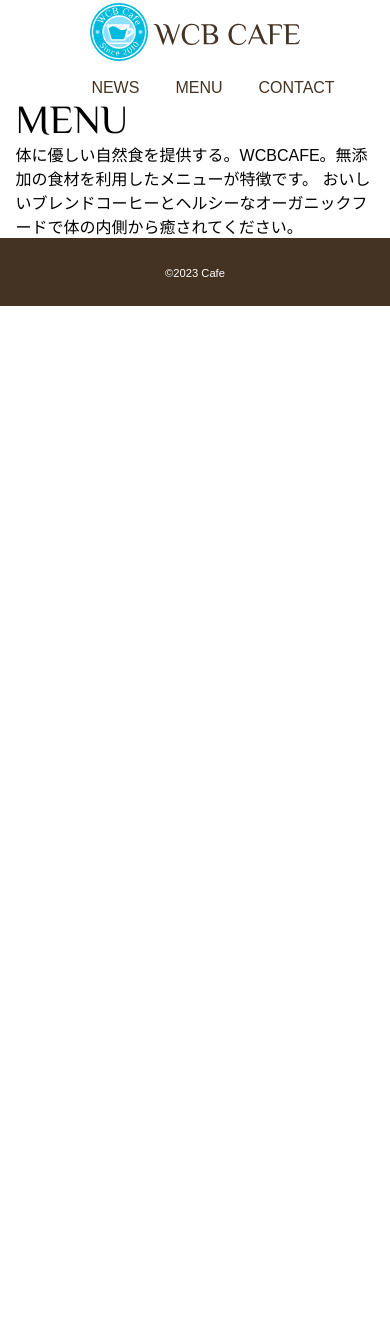
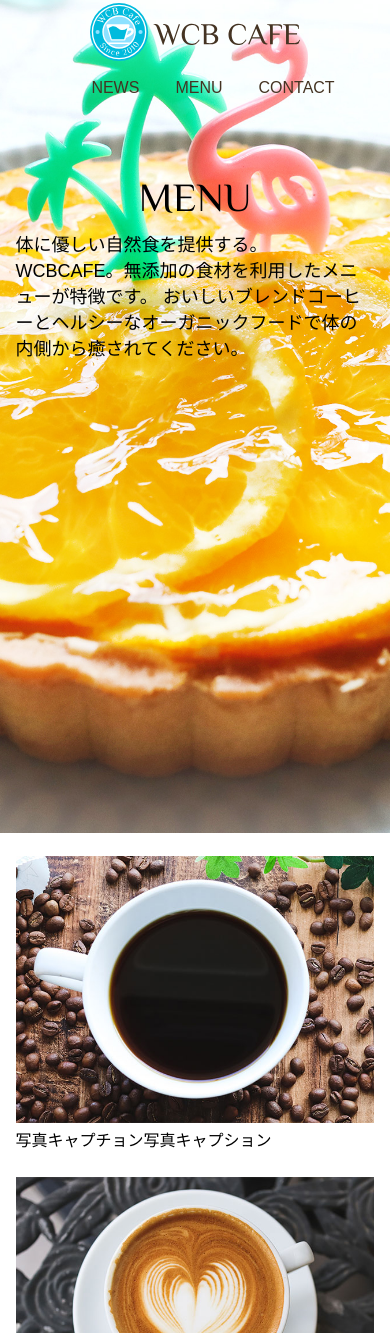
Before and after one commit to OKUDAYUKI08/Webpractice, a plain HTML site: page fullscrendemo/menu.html in a window 390 px wide. Shown: the part 11-1344 px from the top of the page. Before the commit the page ends 844 px from the top, so only its background shows below. Drawn offline with Linux system fonts and the light colour scheme; some packages are replaced by stand-ins of ours.

Commit message:
gridでアイテムを表示する方法について学びました

```diff
--- a/fullscrendemo/css/style.css
+++ b/fullscrendemo/css/style.css
@@ -199,7 +199,54 @@ aside p{
 .sub-menu a:hover{
     color: #0bd;
 }
+/* メニュースタイルの開始 */
+#menu{
+    background-image: url(../images/menu-bg.jpg);
+    min-height: 100vh;
+}
+.menu-content{
+    max-width: 560px;
+    margin-top: 10%;
+}
+.menu-content .page-title{
+    text-align: center;
+}
+.menu-content p{
+    font-size: 1.125rem;
+    margin: 10px 0 0;
+}
 
+/* メニュースタイルの終了 */
+/* メニューのアイテムの開始 */
+.grid{
+    display: grid;
+    /* 余白を指定 */
+    gap: 26px;
+    /* 1:1:1の割合で1列に3つの要素を横に並べる */
+    /* grid-template-columns: 1fr,1fr,1fr; */
+    /* minmax(最小,最大) 240pxよりは小さくならずに画面の幅によって伸縮するようになる */
+    /* auto-fitで要素を折り返しながら親要素の余ったスペースが埋まっていく */
+    grid-template-columns: repeat(auto-fit,minmax(240px,1fr));
+    margin-top: 6%;
+    margin-bottom: 50px;
+}
+.big-box{
+    /* 始まりのライン/終わりのライン */
+    /* 1 2 3 4
+       | | | |
+    1--□ □ □ □
+    2--□ □ □ □
+    3--□ □ □ □
+    4--□ □ □ □          */
+    grid-column: 1/3;
+    grid-row: 1/3;
+}
+.big-box img{
+    height: 94%;
+    width: 100%;
+    object-fit: cover;
+}
+/* メニューのアイテムの終了 */
 @media (max-width:600px){
     .page-title{
         font-size: 2.5rem;
@@ -252,7 +299,16 @@ aside p{
     .post-title,.post-cat{
         margin-left: 80px;
     }
-    /* メニュースタイルの開始 */
-
-    /* メニュースタイルの終了 */
+    .menu-content{
+        margin-top: 20%;
+    }
+    .big-box{
+        /* 範囲の指定を解消する */
+        grid-column: auto;
+        grid-row: auto;
+    }
+    .big-box img{
+        /* 範囲の指定を解消する */
+        height: auto;
+    }
 }
--- a/fullscrendemo/menu.html
+++ b/fullscrendemo/menu.html
@@ -29,6 +29,40 @@
             </p>
         </div>
     </div>
+    <div class="wrapper grid">
+        <div class="item big-box">
+            <img src="images/menu1.jpg" alt="">
+            <p>写真キャプチョン写真キャプション</p>
+        </div>
+        <div class="item">
+            <img src="images/menu2.jpg" alt="">
+            <p>写真キャプチョン写真キャプション</p>
+        </div>
+        <div class="item">
+            <img src="images/menu3.jpg" alt="">
+            <p>写真キャプチョン写真キャプション</p>
+        </div>
+        <div class="item">
+            <img src="images/menu4.jpg" alt="">
+            <p>写真キャプチョン写真キャプション</p>
+        </div>
+        <div class="item">
+            <img src="images/menu5.jpg" alt="">
+            <p>写真キャプチョン写真キャプション</p>
+        </div>
+        <div class="item">
+            <img src="images/menu6.jpg" alt="">
+            <p>写真キャプチョン写真キャプション</p>
+        </div>
+        <div class="item">
+            <img src="images/menu8.jpg" alt="">
+            <p>写真キャプチョン写真キャプション</p>
+        </div>
+        <div class="item">
+            <img src="images/menu9.jpg" alt="">
+            <p>写真キャプチョン写真キャプション</p>
+        </div>
+    </div>
 
     <footer>
         <div class="wrapper">
```
